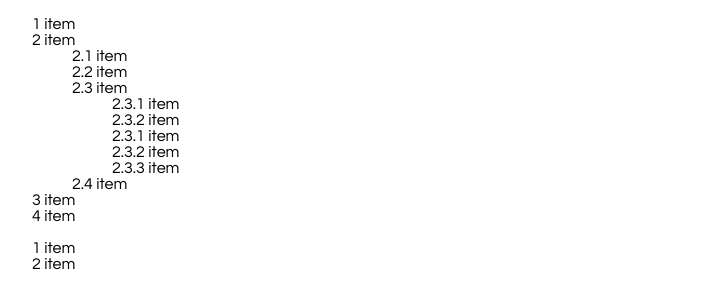
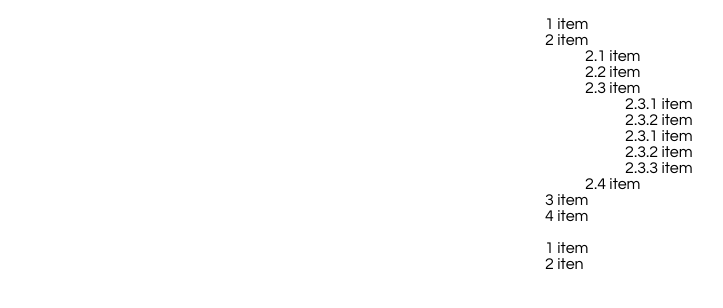
Before and after one commit to AlexKrasovskiy/htmlcss, a plain HTML site: page views/index.html in a window 1280 px wide. Shown: the whole page, without its empty margins (16-739 px from the left). Drawn offline with Linux system fonts and the light colour scheme; files whose address does not match are found by name.

Commit message:
Добавил 24 задачу.

```diff
--- a/css/style.css
+++ b/css/style.css
@@ -1,5 +1,6 @@
 body,html {
     font-family: "Century Gothic";
+    margin-left: 23%;
 }
 ol {
     counter-reset: Step;
--- a/views/index.html
+++ b/views/index.html
@@ -31,7 +31,7 @@
 </ol>
 <ol>
     <li>item</li>          <!-- 1     -->
-    <li>item</li>          <!-- 2     -->
+    <li>iten</li>          <!-- 2     -->
 </ol>
 </body>
 </html>
```
Also changed, not shown: 1 other file.
